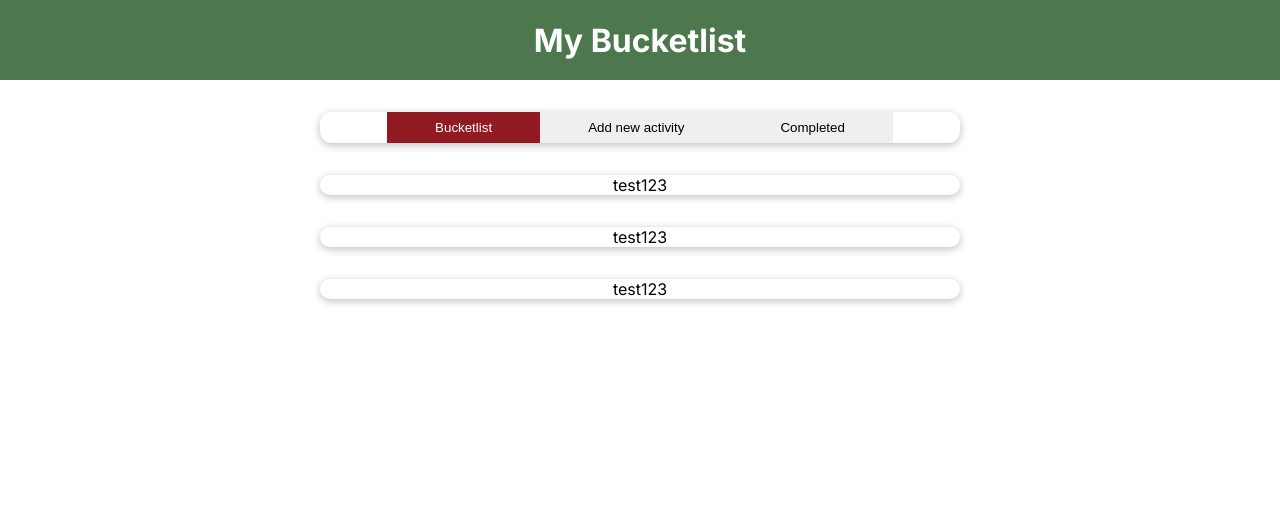
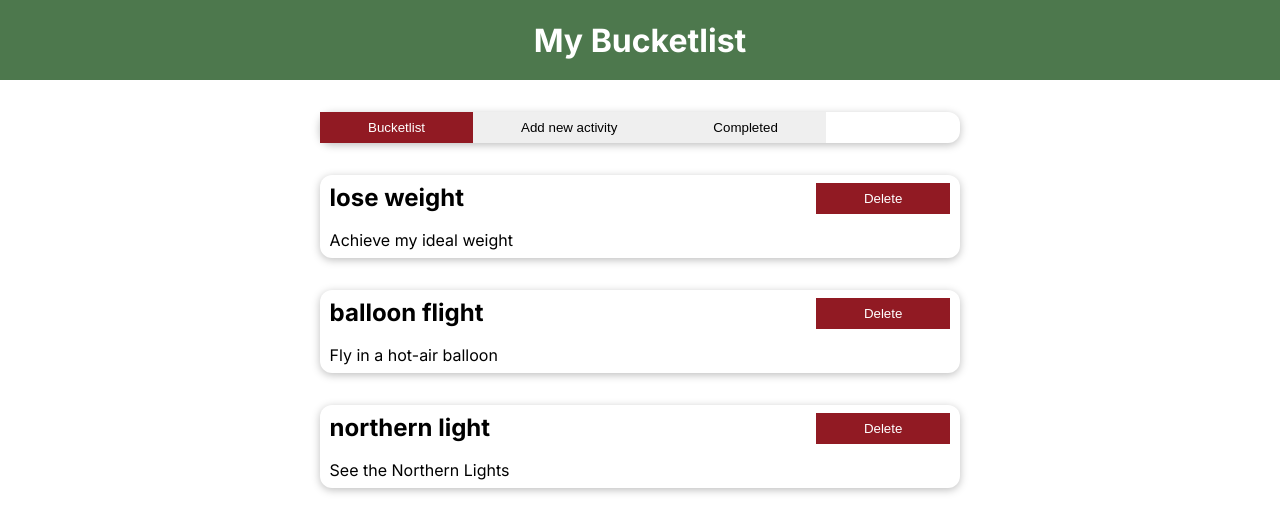
Before and after one commit to NielsMartensGitH/bucketlist_app, a Vue app: page / in a window 1280 px wide. Shown: the top 532 px of the page. Built offline with nearby package versions, Linux system fonts and the light colour scheme.

Commit message:
items can now be removed from bucketlist

```diff
--- a/src/components/UI/ContentCard.vue
+++ b/src/components/UI/ContentCard.vue
@@ -11,8 +11,6 @@
         max-width: 40rem;
         border-radius: 12px;
         box-shadow: 0 2px 8px rgba(0, 0, 0, 0.26);
-        display: flex;
-        justify-content: center;
-    }
+        }
 
 </style>
--- a/src/components/main_components/BucketList.vue
+++ b/src/components/main_components/BucketList.vue
@@ -2,7 +2,8 @@
     <ul>
         <bucket-list-items
         v-for="res in resources"
-        :key="res.title"
+        :key="res.id"
+        :id="res.id"
         :title="res.title"
         :description="res.description"
         ></bucket-list-items>
--- a/src/components/main_components/BucketListItems.vue
+++ b/src/components/main_components/BucketListItems.vue
@@ -1,7 +1,11 @@
 <template>
     <li>
         <content-card>
-            test123
+            <header>
+                <h2> {{title}} </h2>
+                <base-button :mode="'highlight'" @click="deleteItem(id)">Delete</base-button>
+            </header>
+            <p> {{ description }} </p>
         </content-card>
     </li>
 </template>
@@ -10,10 +14,26 @@
 
 
 export default {
-
+    props: ['id','title', 'description'],
+    inject: ['deleteItem']
 }
 </script>
 
 <style scoped>
+    li {
+        margin: auto;
+        max-width: 40rem;
+        list-style: none;
+    }
+
+    header {
+        padding: 0.5rem 0.6rem;
+        display: flex;
+        justify-content: space-between;
+    }
+
+    p {
+        padding: 0.5rem 0.6rem;
+    }
 
 </style>
--- a/src/components/main_components/TheBucketList.vue
+++ b/src/components/main_components/TheBucketList.vue
@@ -31,14 +31,17 @@ export default {
             selectedTab: 'bucket-list',
             storedResources: [
                 {
+                    id: 'weight',
                     title: 'lose weight',
                     description: 'Achieve my ideal weight'
                 },
                 {
+                    id: 'balloon',
                     title: 'balloon flight',
                     description: 'Fly in a hot-air balloon'
                 },
                 {
+                    id: 'northernlight',
                     title: 'northern light',
                     description: 'See the Northern Lights'
                 }
@@ -47,7 +50,8 @@ export default {
     },
     provide() {
         return {
-            resources: this.storedResources
+            resources: this.storedResources,
+            deleteItem: this.removeItem
         };
     },
     computed: {
@@ -65,6 +69,10 @@ export default {
         setSelectedTab(tab) {
             this.selectedTab = tab;
         },
+        removeItem(itemId) {
+            const itemIndex = this.storedResources.findIndex(res => res.id == itemId);
+            this.storedResources.splice(itemIndex, 1);
+        }
     },
 };
 </script>
```
